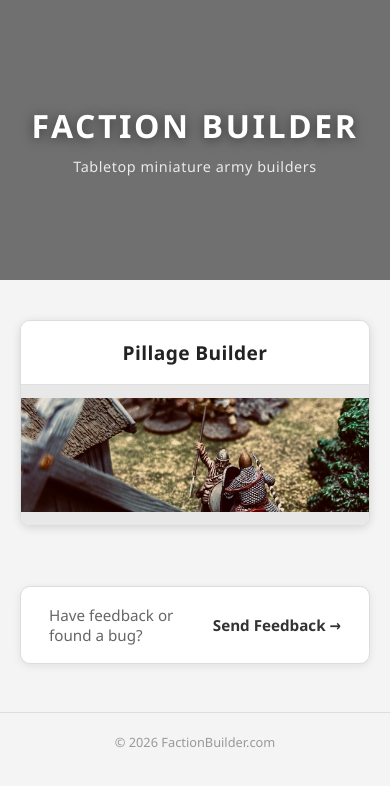
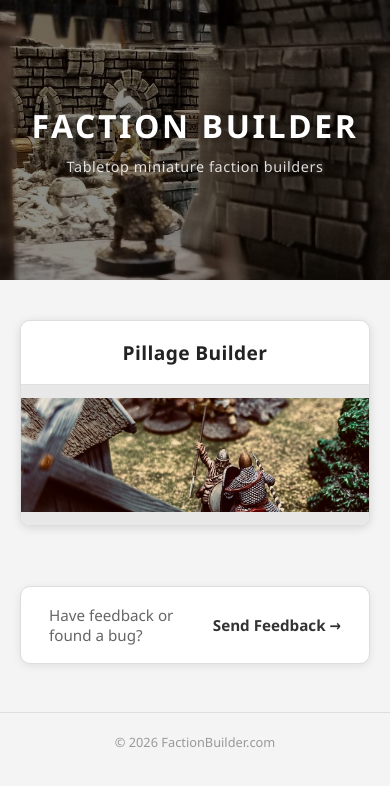
Before and after one commit to ReeseLloyd/FactionBuilder, a plain HTML site: page index.html in a window 390 px wide. Drawn offline with Linux system fonts and the light colour scheme.

Commit message:
Add hero banner image and source file
- BannerCropped.jpg: hero background image for the landing page
- _resources/Banner.jpeg: original source image
- index.html: set hero background-image to BannerCropped.jpg, updated
  subtitle to "Tabletop miniature faction builders"

Co-Authored-By: Claude Sonnet 4.6 <noreply@anthropic.com>

```diff
--- a/index.html
+++ b/index.html
@@ -227,10 +227,10 @@
        Recommended image size: 1920×480px (4:1 ratio), JPG ~200–400 KB.
        Adjust the overlay darkness in .hero::before (rgba last value).
   ══════════════════════════════════════════════════════════════════ -->
-  <div class="hero">
+  <div class="hero" style="background-image: url('BannerCropped.jpg')">
     <div class="hero-content">
       <h1>Faction Builder</h1>
-      <p>Tabletop miniature army builders</p>
+      <p>Tabletop miniature faction builders</p>
     </div>
   </div>
 
```
Also changed, not shown: BannerCropped.jpg (added), 1 other file.
